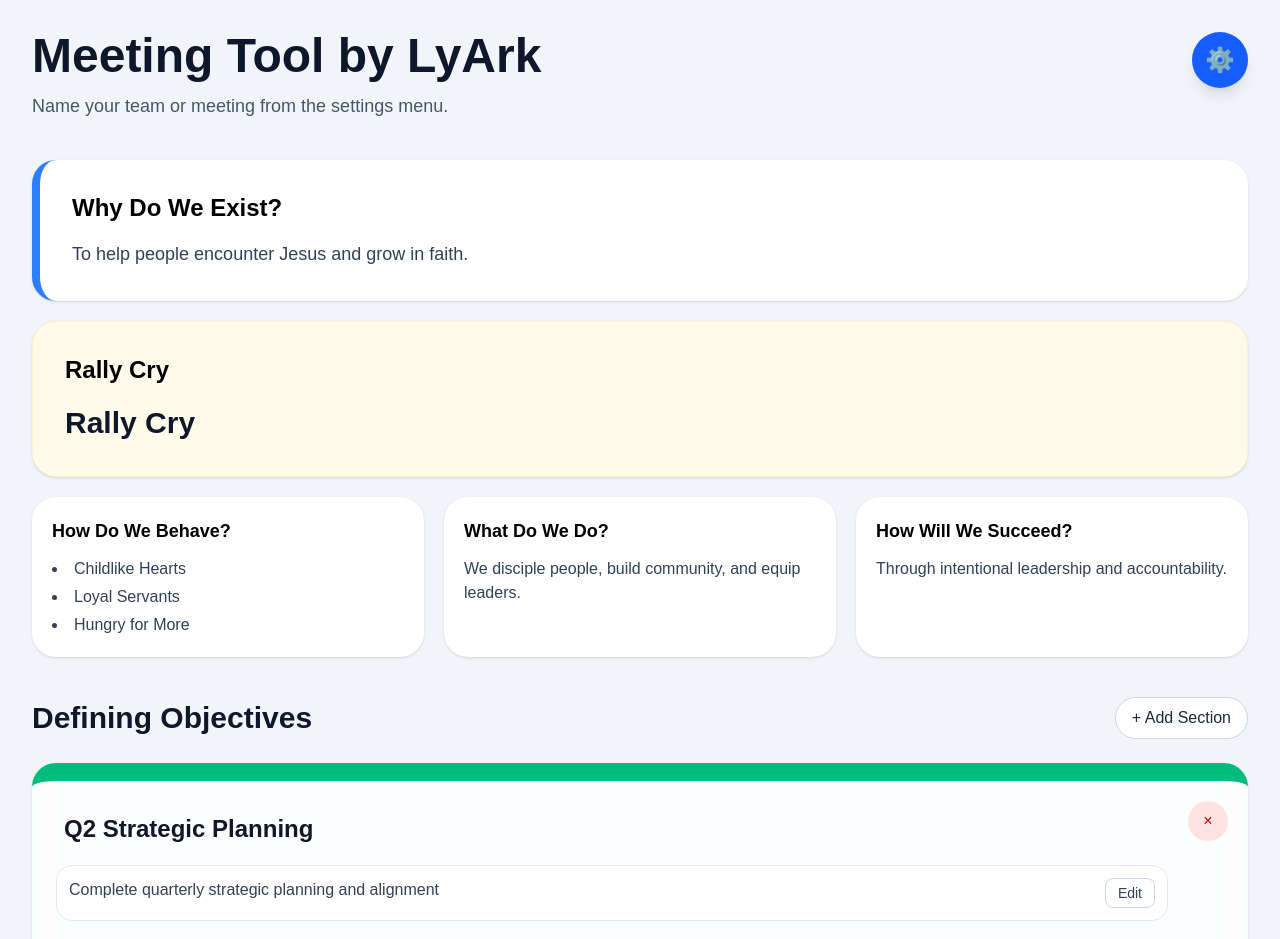
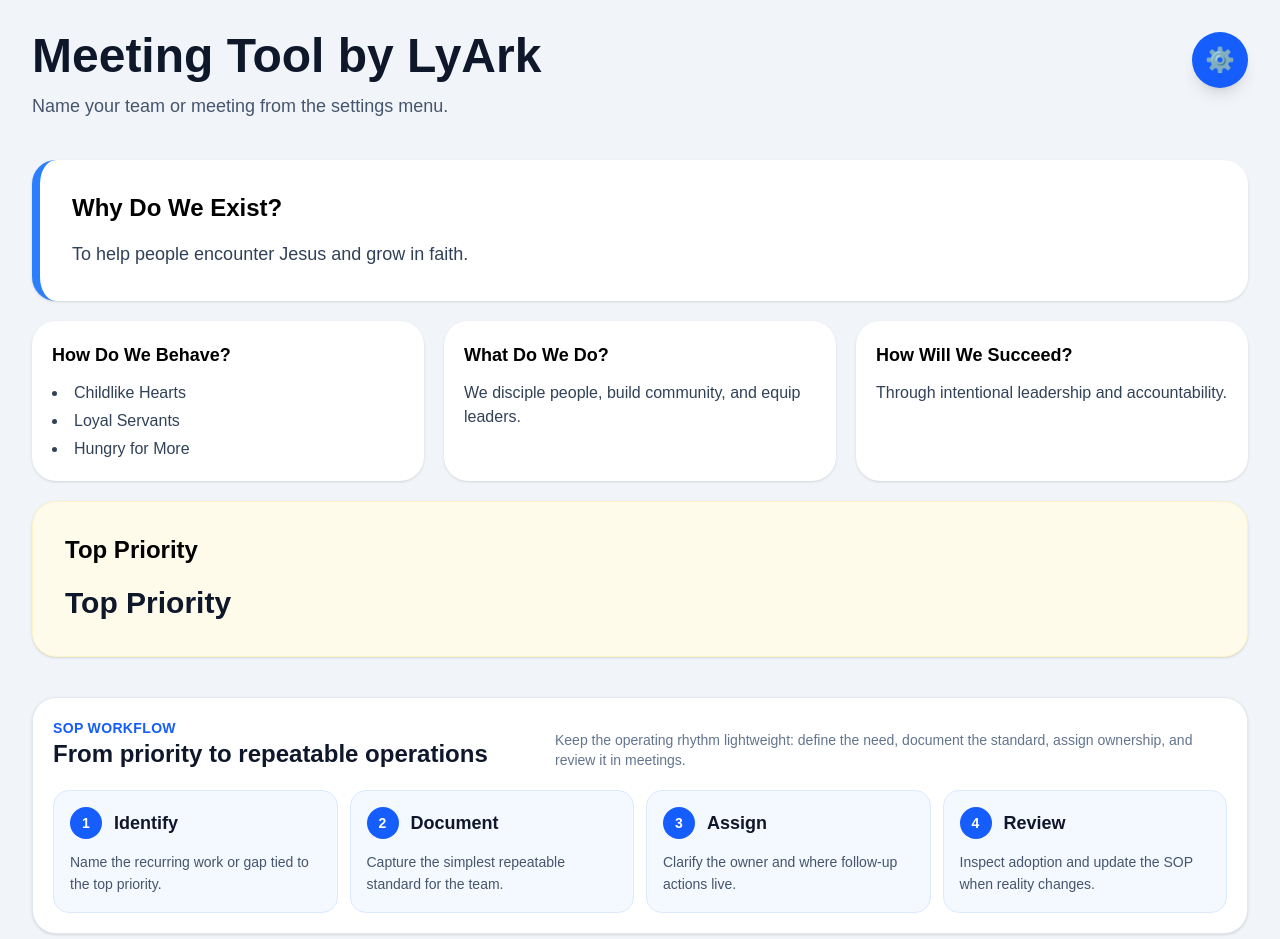
Before and after one commit to NaNo8831/Tool, a Next.js app: page / in a window 1280 px wide. Shown: the top 939 px of the page. Built offline with nearby package versions, Linux system fonts and the light colour scheme.

Commit message:
Refine leadership workflow layout

```diff
--- a/app/components/dashboard/PreferencesModal.tsx
+++ b/app/components/dashboard/PreferencesModal.tsx
@@ -70,19 +70,6 @@
             />
           </section>
 
-          <section className="rounded-3xl border border-amber-100 bg-amber-50/80 p-6 shadow-sm">
-            <label className="block text-3xl font-bold mb-4 text-slate-950">Rally Cry</label>
-            <EditableField
-              value={organizationInfo.rallyCry}
-              onSave={(value) => handleSave('rallyCry', value)}
-              placeholder="Rally Cry"
-              multiline
-              className="bg-white/80 p-5 rounded-2xl text-3xl font-bold leading-snug text-slate-950 min-h-24"
-              editorClassName="text-3xl font-bold leading-snug min-h-[140px]"
-              actionClassName={actionClasses}
-            />
-          </section>
-
           <div className="grid gap-6 md:grid-cols-2">
             <div className="rounded-2xl border border-slate-200 p-5">
               <label className="block text-2xl font-semibold mb-3 text-slate-950">How Do We Behave?</label>
@@ -123,6 +110,19 @@
               />
             </div>
           </div>
+
+          <section className="rounded-3xl border border-amber-100 bg-amber-50/80 p-6 shadow-sm">
+            <label className="block text-3xl font-bold mb-4 text-slate-950">Top Priority</label>
+            <EditableField
+              value={organizationInfo.rallyCry}
+              onSave={(value) => handleSave('rallyCry', value)}
+              placeholder="Top Priority"
+              multiline
+              className="bg-white/80 p-5 rounded-2xl text-3xl font-bold leading-snug text-slate-950 min-h-24"
+              editorClassName="text-3xl font-bold leading-snug min-h-[140px]"
+              actionClassName={actionClasses}
+            />
+          </section>
         </div>
 
         <button
--- a/app/page.tsx
+++ b/app/page.tsx
@@ -565,13 +565,6 @@
             </div>
           </section>
 
-          <section className="bg-amber-50 rounded-3xl p-6 md:p-8 shadow border border-amber-100">
-            <h2 className="font-bold text-2xl mb-4 text-black">Rally Cry</h2>
-            <p className="text-3xl font-bold leading-snug text-slate-900 whitespace-pre-line">
-              {organizationInfoWithDefaults.rallyCry || "Rally Cry"}
-            </p>
-          </section>
-
           <div className="grid md:grid-cols-3 gap-5">
             <div className="bg-white rounded-3xl p-5 shadow">
               <h2 className="font-bold text-lg mb-3 text-black">
@@ -592,7 +585,54 @@
               {renderMissionValue(organizationInfoWithDefaults.howSucceed)}
             </div>
           </div>
+
+          <section className="bg-amber-50 rounded-3xl p-6 md:p-8 shadow border border-amber-100">
+            <h2 className="font-bold text-2xl mb-4 text-black">Top Priority</h2>
+            <p className="text-3xl font-bold leading-snug text-slate-900 whitespace-pre-line">
+              {organizationInfoWithDefaults.rallyCry || "Top Priority"}
+            </p>
+          </section>
         </div>
+
+        <section className="mb-10 rounded-3xl border border-slate-200 bg-white p-5 shadow-sm">
+          <div className="mb-5 flex flex-col gap-2 md:flex-row md:items-end md:justify-between">
+            <div>
+              <p className="text-sm font-semibold uppercase tracking-wide text-blue-600">
+                SOP Workflow
+              </p>
+              <h2 className="text-2xl font-bold text-slate-900">
+                From priority to repeatable operations
+              </h2>
+            </div>
+            <p className="max-w-2xl text-sm text-slate-500">
+              Keep the operating rhythm lightweight: define the need, document the standard, assign ownership, and review it in meetings.
+            </p>
+          </div>
+
+          <div className="grid gap-3 md:grid-cols-4">
+            {[
+              ["1", "Identify", "Name the recurring work or gap tied to the top priority."],
+              ["2", "Document", "Capture the simplest repeatable standard for the team."],
+              ["3", "Assign", "Clarify the owner and where follow-up actions live."],
+              ["4", "Review", "Inspect adoption and update the SOP when reality changes."],
+            ].map(([step, title, description]) => (
+              <div
+                key={step}
+                className="rounded-2xl border border-blue-100 bg-blue-50/70 p-4"
+              >
+                <div className="mb-3 flex items-center gap-3">
+                  <span className="flex h-8 w-8 items-center justify-center rounded-full bg-blue-600 text-sm font-bold text-white">
+                    {step}
+                  </span>
+                  <h3 className="text-lg font-semibold text-slate-900">{title}</h3>
+                </div>
+                <p className="text-sm leading-relaxed text-slate-600">
+                  {description}
+                </p>
+              </div>
+            ))}
+          </div>
+        </section>
 
         <div className="mb-6 flex flex-col gap-4 md:flex-row md:items-center md:justify-between">
           <h2 className="text-3xl font-bold text-slate-900">
```
